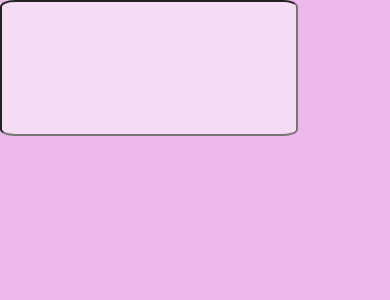
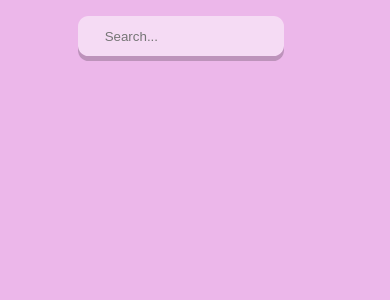
Before and after one commit to Grzk8/Weather-App, a React (Create React App) app: page / in a window 390 px wide. Shown: the top 300 px of the page. Built offline with nearby package versions, Linux system fonts and the light colour scheme.

Commit message:
media_phone

```diff
--- a/src/components/App.css
+++ b/src/components/App.css
@@ -1,17 +1,76 @@
+*{
+    box-sizing: border-box;
+}
 .search-bar {
-padding: 15%;
-appearance: none;
-background: none;
-outline: none;
-background-color: rgba(255, 255, 255, 0.5);
-border-radius: 5%;
+    height: 3em;
+    padding-left: 2em;
+    border: none;
+    outline: none;
+    background-color: rgba(255, 255, 255, 0.5);
+    box-shadow: 0px 5px rgba(0, 0, 0, 0.2);
+    border-radius: 0.8em;
+    display: block;
+}
+.search-bar:focus{
+    background-color: rgba(255, 255, 255, 0.75);
 }
 
 .App{
     min-height: 100vh;
 }
-.weatherIcon{
-    height: 300px;
-    width: 300px;
-    border: 2px solid black;
+
+.search-box{
+    width: 4em;
+    padding-top: 1em;
+    padding-left: 20%;
+
 }
+
+.location{
+    padding-top: 1em;
+    color: #fff;
+    font-size: 4em;
+    font-weight: 500;
+    text-align: center;
+    text-shadow: 4px 4px rgba(50, 50, 80, 0.5);
+    font-family: Georgia, Arial, sans-serif;
+}
+.date{
+    padding-top: 1em;
+    color: #fff;
+    font-size: 1em;
+    font-weight: 200;
+    text-align: center;
+    font-style: italic;
+    text-shadow: 1px 1px rgba(50, 50, 80, 0.5);
+}
+.col{
+    width: 50%;
+    padding-top: 3em;
+    float: left;
+}
+.temp{
+    color: #fff;
+    padding-left: 10%;
+    padding-top: 1.5em;
+    font-size: 2.8em;
+    font-weight: 200;
+    text-align: center;
+    text-shadow: 2px 2px rgba(50, 50, 80, 0.5);
+}
+.wind, .descripion{
+    color: #fff;
+    font-size: 1em;
+    font-weight: 200;
+    text-align: center;
+    text-shadow: 2px 2px rgba(50, 50, 80, 0.5);
+}
+
+.otherValues{
+    margin: 10%;
+    padding-top: 200px;
+    background-color: rgba(255, 255, 255, 0.5);
+    box-shadow: 5px 5px rgba(0, 0, 0, 0.2);
+    border-radius: 10%;
+    padding-bottom: 50px;
+}
--- a/src/components/Form.js
+++ b/src/components/Form.js
@@ -3,10 +3,11 @@ import './App.css'
 
 const Form = props => {
     return(
-        <form>
+        <form className='search-box'>
             <input
             className='search-bar'
             type='text'
+            placeholder= 'Search...'
             value={props.location}
             onChange={props.change}
             />
--- a/src/components/WeatherInfo.js
+++ b/src/components/WeatherInfo.js
@@ -21,9 +21,6 @@ const WeatherInfo = (props) => {
 
     let WeatherIcon = BrokenClouds;
 
-    if (main === 'Clouds'){
-        WeatherIcon= Clouds
-    }
     if(main === 'Mist' || 'Smoke' || 'Haze' || 'Dust' || 'Fog' || 'Sand' || 'Ash' || 'Squall' || 'Tornado'){
         WeatherIcon= Mist
     }
@@ -48,24 +45,30 @@ const WeatherInfo = (props) => {
     if (main === 'Clear'){
         WeatherIcon = Clear
     }
+    if (main === 'Clouds'){
+        WeatherIcon= Clouds
+    }
 
      if(!error && name) {
         cont = (
             <Fragment>
                 <div className='location'>{name}  {country}</div>
                 <div className='date'>{date}</div>
-                <img alt= ' ' src={ WeatherIcon } />
-                <div className='temp'>temp : {temp}<sup>o</sup>C</div>
-                <div className='wind'>wind speed: {wind}km/h</div>
-                <div className='descripion'>{description}</div>
-
+                <div>
+                    <div className='temp col'>{temp}<sup>o</sup>C</div>
+                    <div className='col'> <img  alt= ' ' src={ WeatherIcon } /></div>
+                </div>
+                <div className='otherValues'>
+                    <div className='descripion'>{description}</div>
+                    <div className='wind'>wind speed: <bold>{wind}km/h</bold></div>
+                </div>
             </Fragment>
         )
     }
 
     return(
         <div>
-            {error ? `no weather for ${location} ` : cont}
+            {error ? ` ` : cont}
         </div>
     )
 }
```
